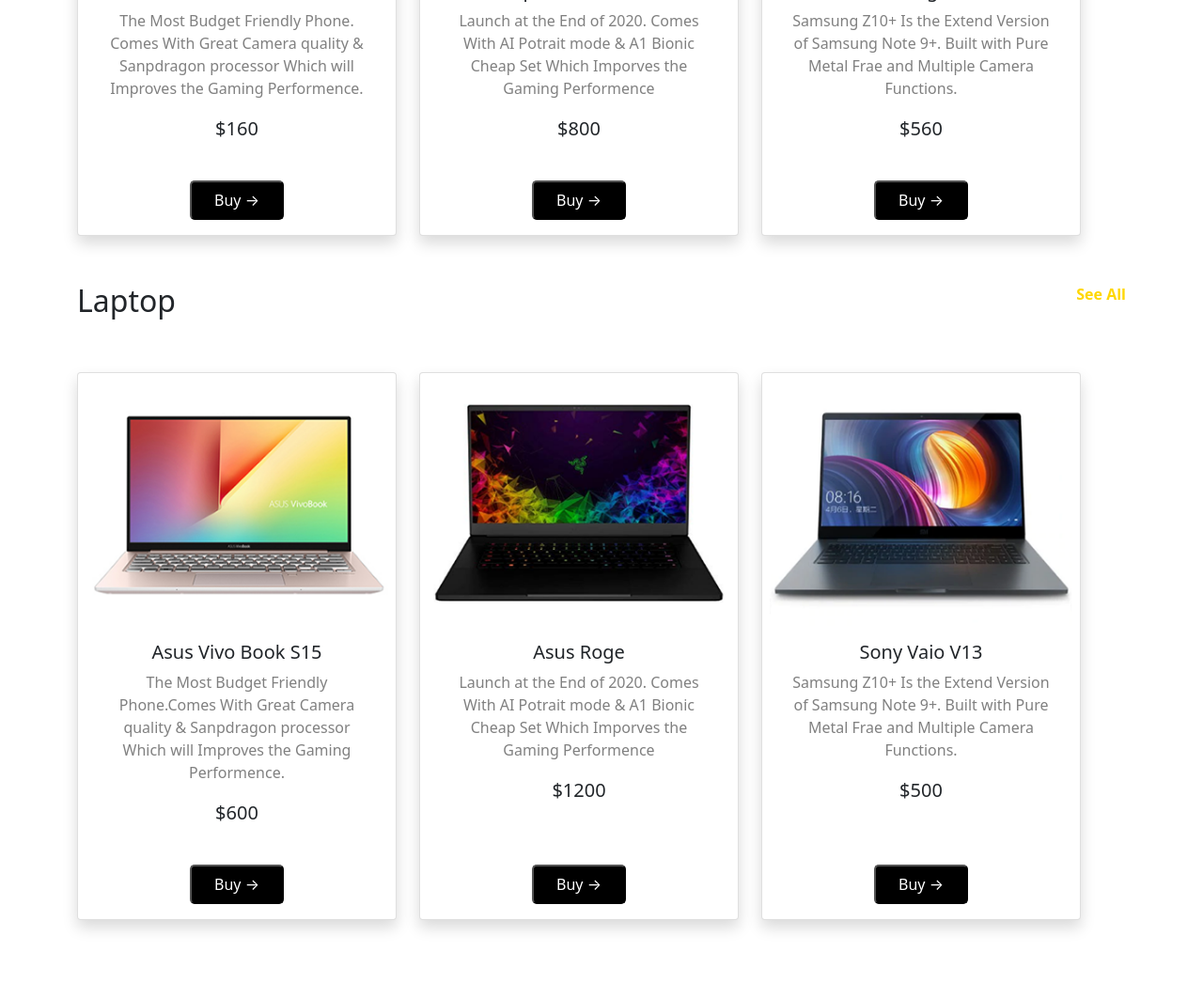
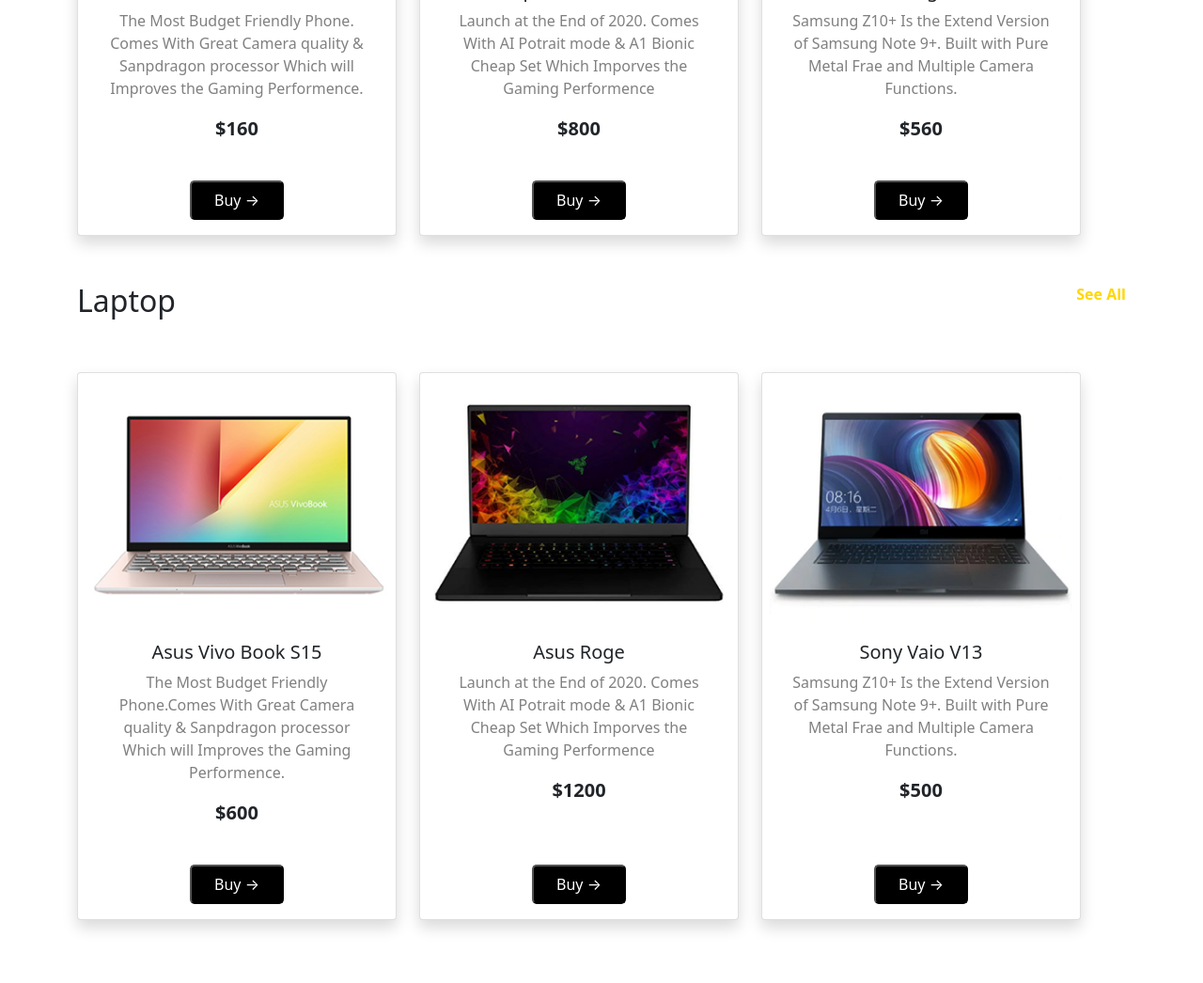
Before and after one commit to Zahir18/Hot-gadget, a plain HTML site: page index.html in a window 1280 px wide. Shown: the part 1180-2226 px from the top of the page at 94% size. Drawn offline with nearby package versions, Linux system fonts and the light colour scheme.

Commit message:
Almost Perfectly Done

```diff
--- a/index.html
+++ b/index.html
@@ -117,7 +117,7 @@
                         <div class="card-body">
                           <h5 class="card-title">MI Note 8 Pro</h5>
                           <p class="card-text">The Most Budget Friendly Phone. Comes With Great Camera quality & Sanpdragon processor Which will Improves the Gaming Performence. </p>
-                          <p class="price">$160</p>
+                          <p class="price"><b>$160</b></p>
                         </div>
                         <div class="card-footer d-flex justify-content-center">
                           <button class="buy-button ">Buy &#8594;</button>
@@ -130,7 +130,7 @@
                         <div class="card-body">
                           <h5 class="card-title">Iphone 12 Pro </h5>
                           <p class="card-text">Launch at the End of 2020. Comes With AI Potrait mode & A1 Bionic Cheap Set Which Imporves the Gaming Performence</p>
-                          <p class="price">$800</p>
+                          <p class="price"><b>$800</b></p>
                         </div>
                         <div class="card-footer d-flex justify-content-center">
                           <button class="buy-button ">Buy &#8594;</button>
@@ -143,7 +143,7 @@
                         <div class="card-body">
                           <h5 class="card-title">Samsung Z10+</h5>
                           <p class="card-text">Samsung Z10+ Is the Extend Version of Samsung Note 9+. Built with Pure Metal Frae and Multiple Camera Functions.</p>
-                          <p class="price">$560</p>
+                          <p class="price"><b>$560</b></p>
                         </div>
                         <div class="card-footer d-flex justify-content-center">
                           <button class="buy-button ">Buy &#8594;</button>
@@ -169,7 +169,7 @@
                         <div class="card-body">
                           <h5 class="card-title">Asus Vivo Book S15</h5>
                           <p class="card-text">The Most Budget Friendly Phone.Comes With Great Camera quality & Sanpdragon processor Which will Improves the Gaming Performence. </p>
-                          <p class="price">$600</p>
+                          <p class="price"><b>$600</b></p>
                         </div>
                         <div class="card-footer d-flex justify-content-center">
                           <button class="buy-button ">Buy &#8594;</button>
@@ -182,7 +182,7 @@
                         <div class="card-body">
                           <h5 class="card-title">Asus Roge</h5>
                           <p class="card-text">Launch at the End of 2020. Comes With AI Potrait mode & A1 Bionic Cheap Set Which Imporves the Gaming Performence</p>
-                          <p class="price">$1200</p>
+                          <p class="price"><b>$1200</b></p>
                         </div>
                         <div class="card-footer d-flex justify-content-center">
                           <button class="buy-button ">Buy &#8594;</button>
@@ -195,7 +195,7 @@
                         <div class="card-body">
                           <h5 class="card-title">Sony Vaio V13</h5>
                           <p class="card-text">Samsung Z10+ Is the Extend Version of Samsung Note 9+. Built with Pure Metal Frae and Multiple Camera Functions.</p>
-                          <p class="price">$500</p>
+                          <p class="price"><b>$500</b></p>
                         </div>
                         <div class="card-footer d-flex justify-content-center">
                           <button class="buy-button ">Buy &#8594;</button>
```
